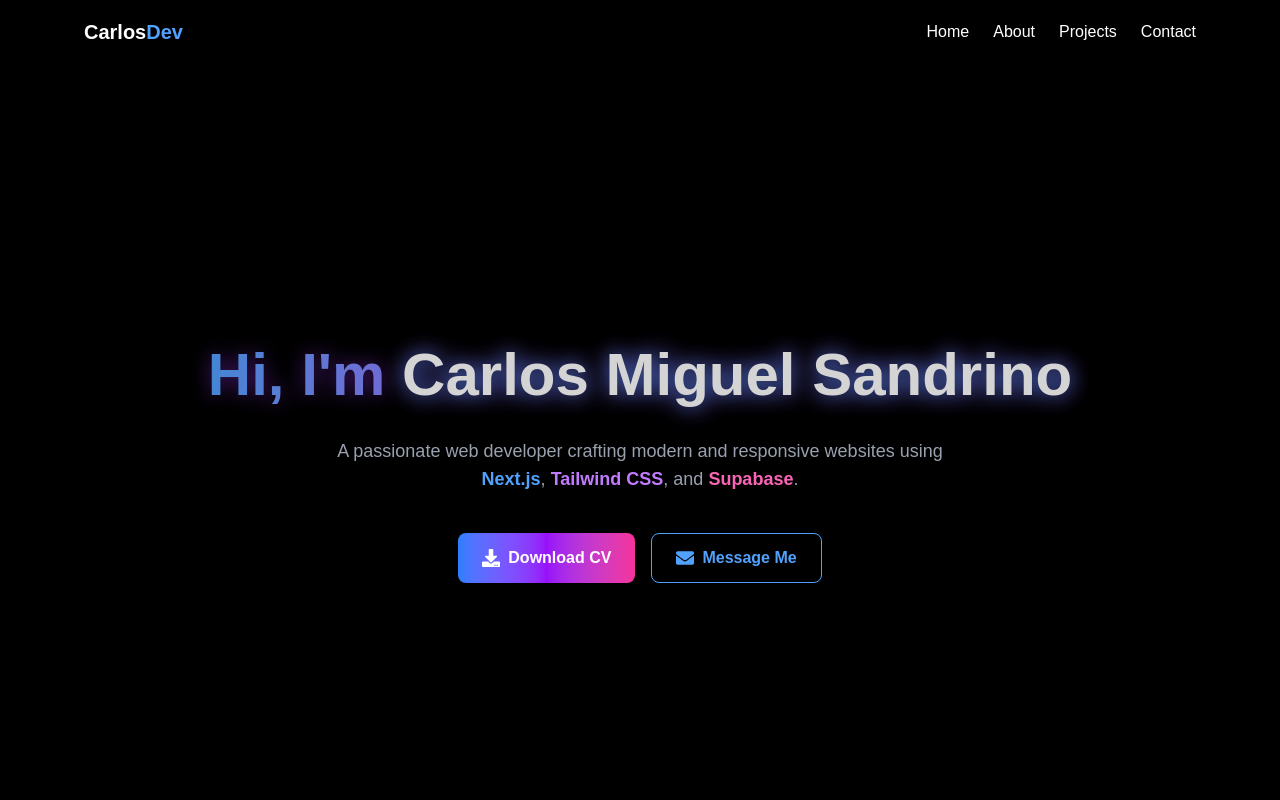
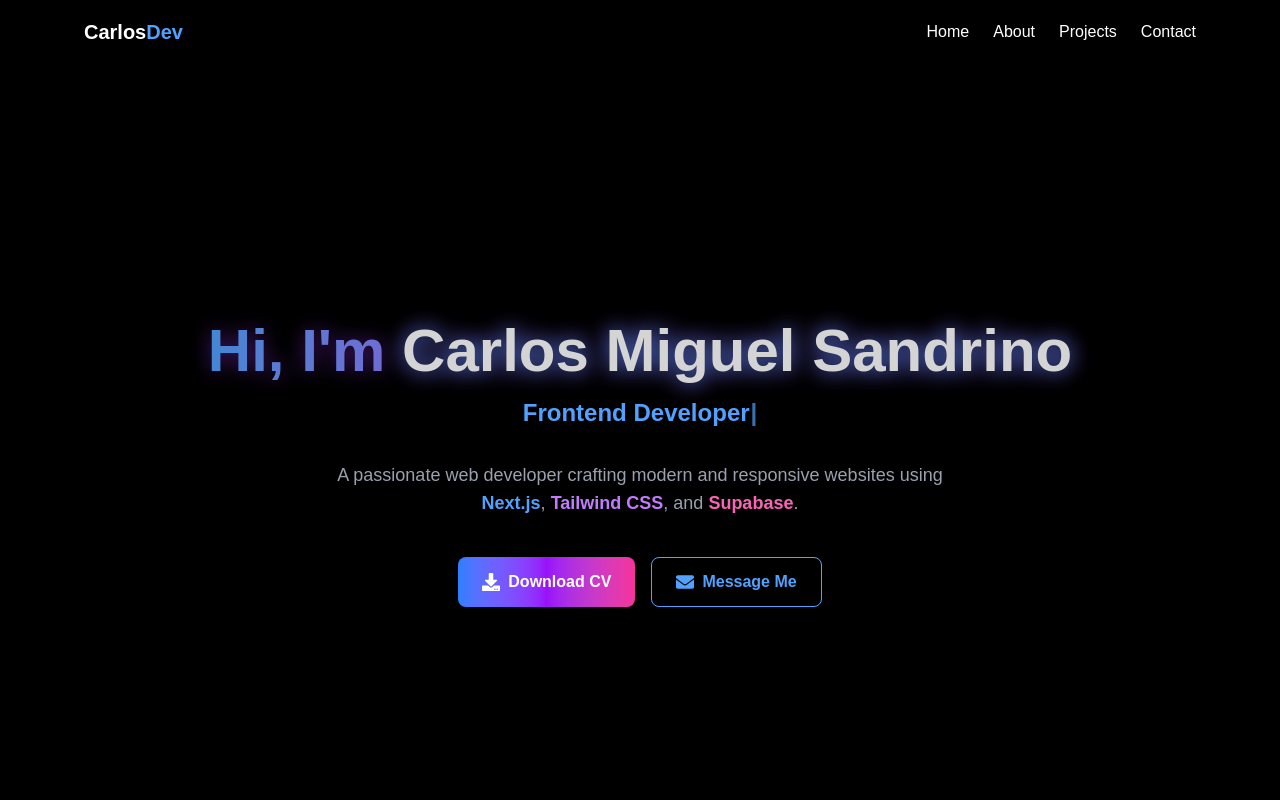
Before and after one commit to Crl0sDEV/Latest-Portfolio-V1, a Next.js app: page / in a window 1280 px wide. Shown: the top 800 px of the page. Built offline with nearby package versions, Linux system fonts and the light colour scheme.

Commit message:
add a typewriter effects in hero section

```diff
--- a/package.json
+++ b/package.json
@@ -15,7 +15,8 @@
     "react": "19.1.0",
     "react-dom": "19.1.0",
     "react-icons": "^5.5.0",
-    "react-intersection-observer": "^9.16.0"
+    "react-intersection-observer": "^9.16.0",
+    "typewriter-effect": "^2.22.0"
   },
   "devDependencies": {
     "@eslint/eslintrc": "^3",
--- a/src/app/page.js
+++ b/src/app/page.js
@@ -4,10 +4,12 @@ import Reveal from "../components/Reveal";
 import { motion } from "framer-motion";
 import { FaDownload, FaEnvelope } from "react-icons/fa";
 import Link from "next/link";
+import Typewriter from "typewriter-effect";
 
 export default function Home() {
   return (
     <main className="flex flex-col items-center justify-center min-h-screen bg-black text-white px-6 text-center">
+
       <Reveal>
         <h1 className="text-5xl md:text-6xl font-bold bg-linear-to-r from-blue-400 via-purple-500 to-pink-500 bg-clip-text text-transparent animate-pulse drop-shadow-[0_0_10px_rgba(147,51,234,0.6)]">
           Hi, I&apos;m{" "}
@@ -17,6 +19,28 @@ export default function Home() {
         </h1>
       </Reveal>
 
+      {/* TYPEWRITER EFFECT */}
+      <Reveal delay={0.2}>
+        <div className="mt-4 text-xl md:text-2xl font-semibold text-blue-400">
+          <Typewriter
+            options={{
+              strings: [
+                "Web Developer",
+                "Frontend Developer",
+                "Next.js Enthusiast",
+                "Supabase Builder",
+                "Mobile App Developer",
+              ],
+              autoStart: true,
+              loop: true,
+              delay: 60,
+              deleteSpeed: 40,
+            }}
+          />
+        </div>
+      </Reveal>
+
+      {/* DESCRIPTION */}
       <Reveal delay={0.3}>
         <p className="mt-8 text-gray-400 text-lg max-w-2xl mx-auto">
           A passionate web developer crafting modern and responsive websites
@@ -27,9 +51,9 @@ export default function Home() {
         </p>
       </Reveal>
 
+      {/* BUTTONS */}
       <Reveal delay={0.5}>
         <div className="mt-10 flex flex-wrap justify-center gap-4">
-          {/* Download CV Button */}
           <motion.a
             href="/CarlosMiguelSandrino_CV.pdf"
             download
@@ -41,7 +65,6 @@ export default function Home() {
             Download CV
           </motion.a>
 
-          {/* Message Me Button */}
           <Link href="/contact">
             <motion.button
               whileHover={{ scale: 1.1 }}
@@ -54,6 +77,7 @@ export default function Home() {
           </Link>
         </div>
       </Reveal>
+
     </main>
   );
 }
```
Also changed, not shown: 2 other files (tests, documents, lock files or other folders).
